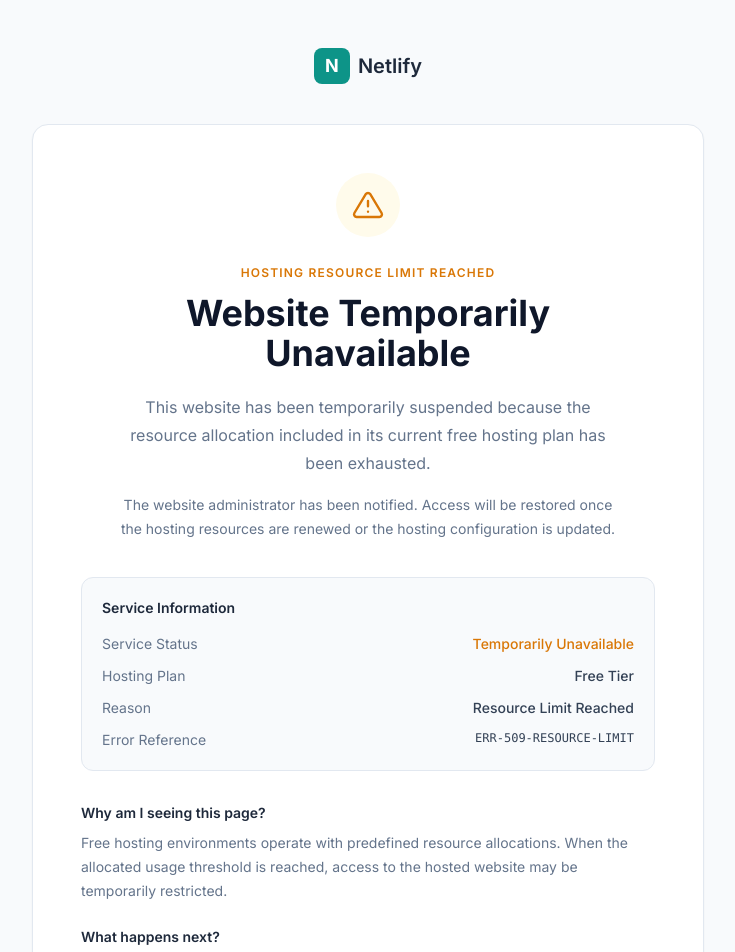
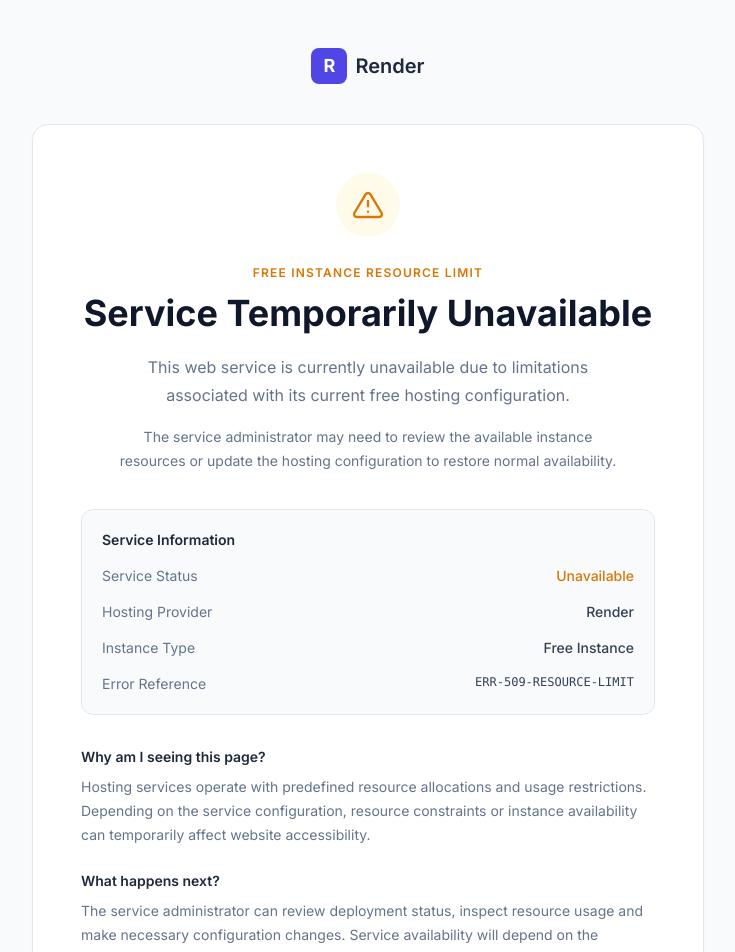
Before and after one commit to devloperdeepanshu/result-poartel, a React (Create React App) app in the folder frontend/: page / in a window 1280 px wide. Shown: the top 952 px of the page, without its empty margins (272-1007 px from the left). Built offline with nearby package versions, Linux system fonts and the light colour scheme.

Commit message:
Update error messages and branding for service limits

```diff
--- a/frontend/src/App.js
+++ b/frontend/src/App.js
@@ -1,29 +1,35 @@
 function App() {
+
   console.error(
-  "[NETLIFY ERROR] ERR-509: Free hosting resource allocation exhausted. Website access has been temporarily restricted. Please review your hosting usage and deployment limits."
-);
+    "[RENDER ERROR] ERR-509: Free instance resource allocation limit reached. This service is temporarily unavailable. Please review your Render plan and resource usage."
+  );
+
   return (
     <div className="min-h-screen bg-slate-50 flex items-center justify-center px-5 py-12">
+
       <div className="w-full max-w-2xl">
 
-        {/* Branding */}
+        {/* Render Branding */}
         <div className="flex justify-center mb-10">
           <div className="flex items-center gap-2">
-            <div className="w-9 h-9 bg-teal-600 rounded-lg flex items-center justify-center text-white font-bold text-lg">
-              N
+            <div className="w-9 h-9 bg-indigo-600 rounded-lg flex items-center justify-center text-white font-bold text-lg">
+              R
             </div>
+
             <span className="text-xl font-semibold text-slate-800">
-              Netlify
+              Render
             </span>
           </div>
         </div>
 
         {/* Main Card */}
         <div className="bg-white border border-slate-200 rounded-2xl shadow-sm overflow-hidden">
+
           <div className="p-8 sm:p-12 text-center">
 
             {/* Warning Icon */}
             <div className="mx-auto w-16 h-16 rounded-full bg-amber-50 flex items-center justify-center mb-7">
+
               <svg
                 className="w-8 h-8 text-amber-600"
                 fill="none"
@@ -37,121 +43,149 @@ function App() {
                   d="M12 9v4m0 4h.01M10.3 3.9L1.8 18a2 2 0 001.7 3h17a2 2 0 001.7-3L13.7 3.9a2 2 0 00-3.4 0z"
                 />
               </svg>
+
             </div>
 
             <p className="text-xs font-semibold tracking-widest text-amber-600 uppercase mb-3">
-              Hosting Resource Limit Reached
+              Free Instance Resource Limit
             </p>
 
             <h1 className="text-3xl sm:text-4xl font-bold text-slate-900 mb-5">
-              Website Temporarily Unavailable
+              Service Temporarily Unavailable
             </h1>
 
             <p className="text-slate-500 text-base leading-7 max-w-lg mx-auto">
-              This website has been temporarily suspended because
-              the resource allocation included in its current free
-              hosting plan has been exhausted.
+              This web service is currently unavailable due to
+              limitations associated with its current free hosting
+              configuration.
             </p>
 
             <p className="text-slate-500 text-sm leading-6 mt-4 max-w-lg mx-auto">
-              The website administrator has been notified. Access
-              will be restored once the hosting resources are
-              renewed or the hosting configuration is updated.
+              The service administrator may need to review the
+              available instance resources or update the hosting
+              configuration to restore normal availability.
             </p>
 
             {/* Status Information */}
             <div className="mt-9 bg-slate-50 border border-slate-200 rounded-xl p-5 text-left">
+
               <h3 className="text-sm font-semibold text-slate-800 mb-4">
                 Service Information
               </h3>
 
-              <div className="space-y-3 text-sm">
+              <div className="space-y-4 text-sm">
+
                 <div className="flex justify-between gap-4">
-                  <span className="text-slate-500">Service Status</span>
+                  <span className="text-slate-500">
+                    Service Status
+                  </span>
+
                   <span className="text-amber-600 font-medium">
-                    Temporarily Unavailable
+                    Unavailable
                   </span>
                 </div>
 
                 <div className="flex justify-between gap-4">
-                  <span className="text-slate-500">Hosting Plan</span>
+                  <span className="text-slate-500">
+                    Hosting Provider
+                  </span>
+
                   <span className="text-slate-700 font-medium">
-                    Free Tier
+                    Render
                   </span>
                 </div>
 
                 <div className="flex justify-between gap-4">
-                  <span className="text-slate-500">Reason</span>
-                  <span className="text-slate-700 font-medium text-right">
-                    Resource Limit Reached
+                  <span className="text-slate-500">
+                    Instance Type
+                  </span>
+
+                  <span className="text-slate-700 font-medium">
+                    Free Instance
                   </span>
                 </div>
 
                 <div className="flex justify-between gap-4">
-                  <span className="text-slate-500">Error Reference</span>
+                  <span className="text-slate-500">
+                    Error Reference
+                  </span>
+
                   <span className="text-slate-700 font-mono text-xs">
                     ERR-509-RESOURCE-LIMIT
                   </span>
                 </div>
+
               </div>
             </div>
 
             {/* Explanation */}
             <div className="mt-8 text-left">
+
               <h3 className="text-sm font-semibold text-slate-800 mb-2">
                 Why am I seeing this page?
               </h3>
 
               <p className="text-sm text-slate-500 leading-6">
-                Free hosting environments operate with predefined
-                resource allocations. When the allocated usage
-                threshold is reached, access to the hosted website
-                may be temporarily restricted.
+                Hosting services operate with predefined resource
+                allocations and usage restrictions. Depending on
+                the service configuration, resource constraints
+                or instance availability can temporarily affect
+                website accessibility.
               </p>
+
             </div>
 
             {/* Restoration */}
             <div className="mt-6 text-left">
+
               <h3 className="text-sm font-semibold text-slate-800 mb-2">
                 What happens next?
               </h3>
 
               <p className="text-sm text-slate-500 leading-6">
-                The website owner can review hosting usage, renew
-                available resources, or upgrade the hosting plan.
-                Once the necessary changes are completed, normal
-                website availability can be restored.
+                The service administrator can review deployment
+                status, inspect resource usage and make necessary
+                configuration changes. Service availability will
+                depend on the resolution of the underlying issue.
               </p>
+
             </div>
 
-            {/* Notice */}
+            {/* Visitor Notice */}
             <div className="mt-8 p-4 bg-blue-50 border border-blue-100 rounded-xl text-left">
+
               <p className="text-sm text-blue-800 leading-6">
                 <strong>For visitors:</strong> No action is required
                 from your side. Please try accessing this website
                 again later.
               </p>
+
             </div>
 
           </div>
 
           {/* Footer */}
           <div className="border-t border-slate-100 bg-slate-50 px-8 py-6 text-center">
+
             <p className="text-xs text-slate-400">
               We apologize for the inconvenience.
             </p>
 
             <p className="text-xs text-slate-400 mt-2">
-              Hosting Infrastructure · Service Notification
+              Infrastructure Status · Service Notification
             </p>
+
           </div>
+
         </div>
 
+        {/* Bottom Footer */}
         <p className="text-center text-xs text-slate-400 mt-7">
           © 2026 · All rights reserved.
         </p>
 
       </div>
+
     </div>
   );
 }
```
